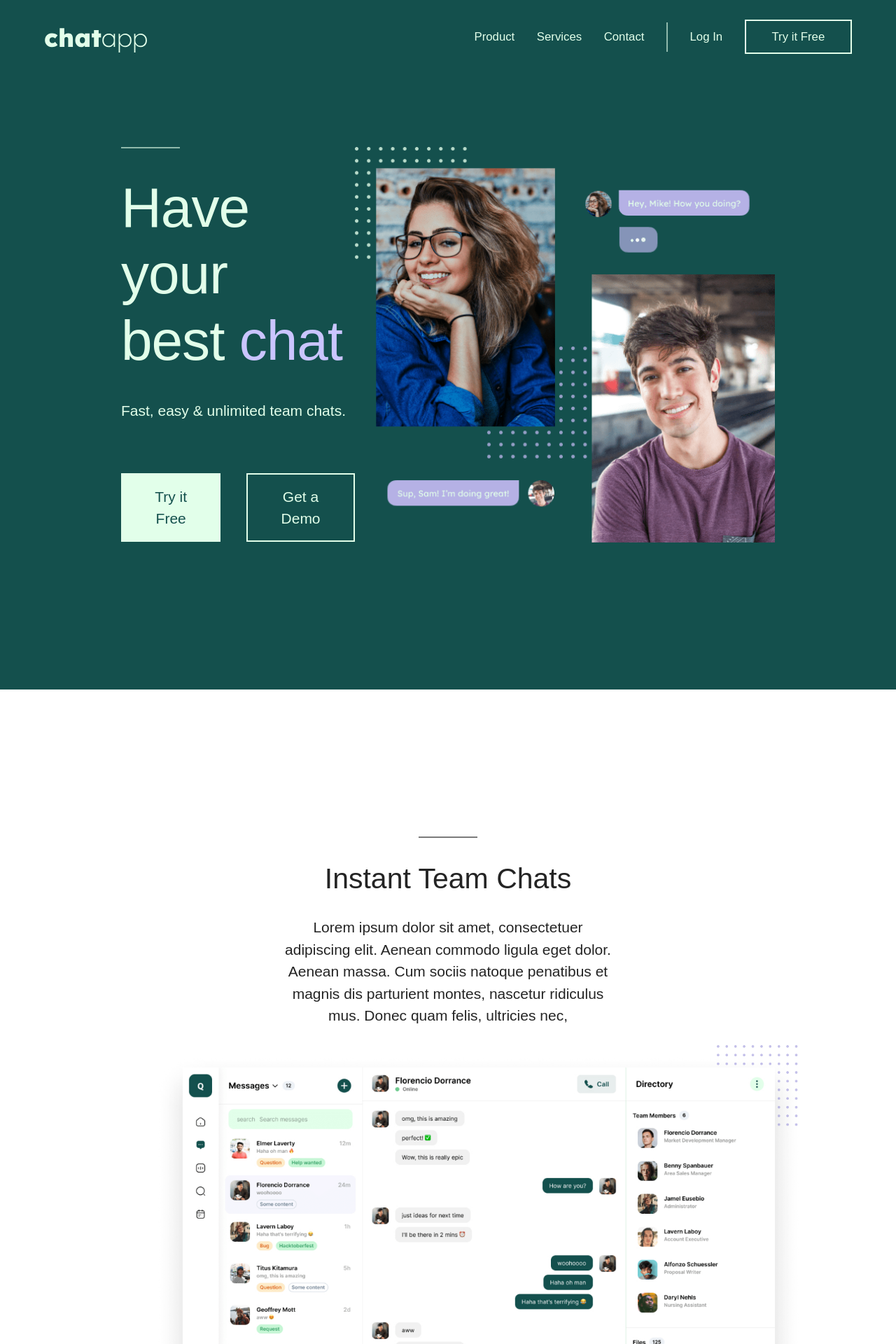
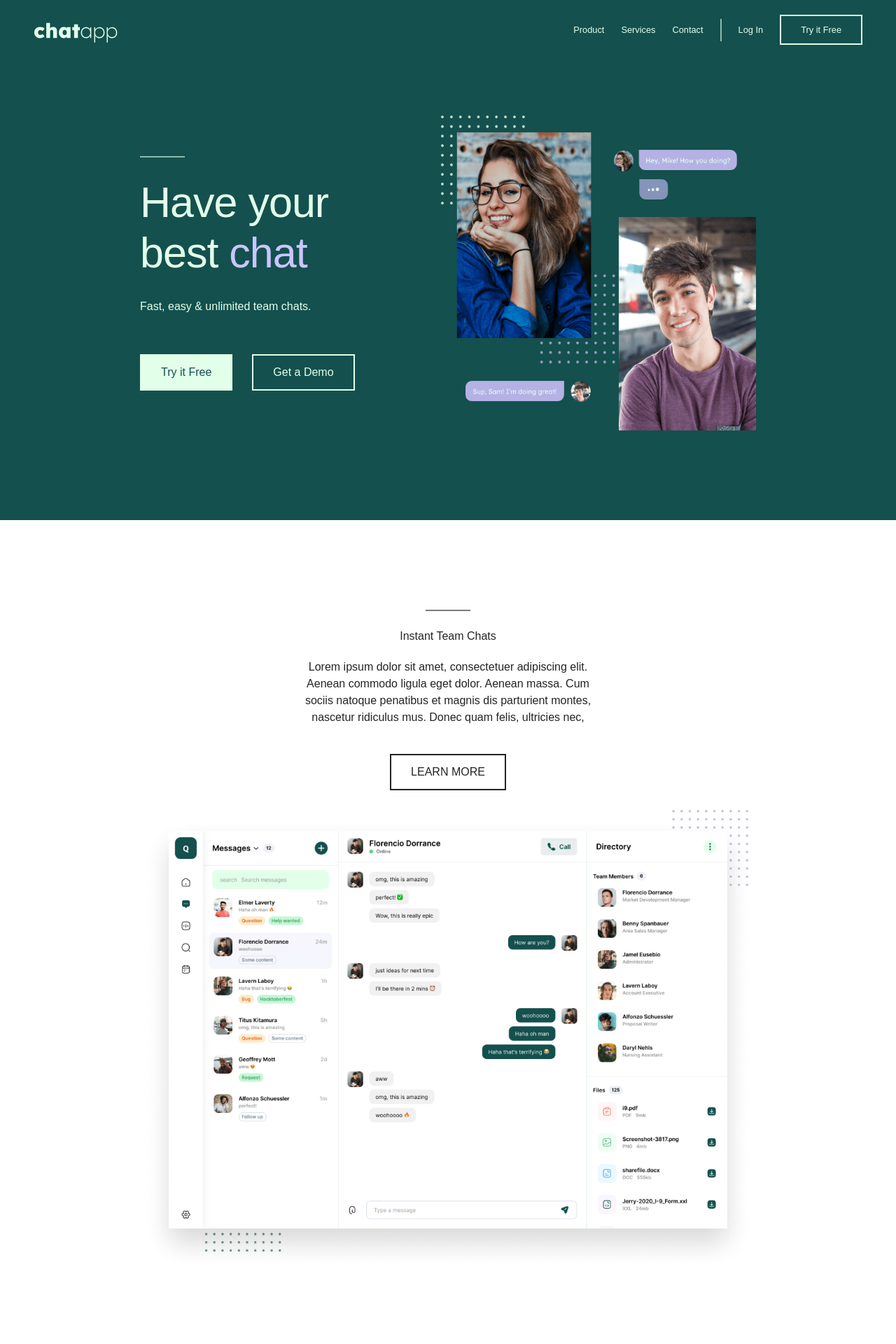
Before and after one commit to aka-luan/callapp-lp, a Next.js app: page / in a window 1280 px wide. Shown: the top 1920 px of the page at 70% size. Built offline with nearby package versions, Linux system fonts and the light colour scheme.

Commit message:
notebook responsivity

```diff
--- a/src/app/components/Footer.jsx
+++ b/src/app/components/Footer.jsx
@@ -3,11 +3,11 @@ import Image from 'next/image';
 import { IconBrandFacebook, IconBrandInstagram, IconBrandLinkedin, IconBrandX } from '@tabler/icons-react';
 export default function Footer() {
   return (
-    <footer id='footer' className='container mx-auto pt-40 pb-5'>
+    <footer id='footer' className='container mx-auto pt-32 xl:pt-40  pb-5'>
       <div className='grid grid-cols-[2fr_1fr_1fr_1fr_1fr] mb-32  '>
         <div className='flex flex-col'>
           <Image
-            className='mb-14'
+            className='w-[220px] xl:w-[320px] mb-14'
             src='/logo-dark.svg'
             width={320}
             height={210}
@@ -199,25 +199,25 @@ export default function Footer() {
         <div className='flex items-center gap-4'>
           <a href='https://x.com' target='_blank'>
             <IconBrandX
-              className='text-green transition-transform duration-200 ease-in-out hover:scale-95'
-              size={32}
+              className='text-green h-6 w-6 xl:h-8 xl:w-8 transition-transform duration-200 ease-in-out hover:scale-95'
+
             />
           </a>
           <a href='https://facebook.com' target='_blank'>
             <IconBrandFacebook
-              className='text-green transition-transform duration-200 ease-in-out hover:scale-95'
-              size={32}
+              className='text-green h-6 w-6 xl:h-8 xl:w-8 transition-transform duration-200 ease-in-out hover:scale-95'
+
             />
           </a>
           <a href='https://linkedin.com' target='_blank'>
           <IconBrandLinkedin
-              className='text-green transition-transform duration-200 ease-in-out hover:scale-95'
-              size={32}
+              className='text-green h-6 w-6 xl:h-8 xl:w-8 transition-transform duration-200 ease-in-out hover:scale-95'
+
             /></a>
           <a href='https://instagram.com' target='_blank'>
           <IconBrandInstagram
-              className='text-green transition-transform duration-200 ease-in-out hover:scale-95'
-              size={32}
+              className='text-green h-6 w-6 xl:h-8 xl:w-8 transition-transform duration-200 ease-in-out hover:scale-95'
+
             />
           </a>
         </div>
--- a/src/app/components/Header.jsx
+++ b/src/app/components/Header.jsx
@@ -10,6 +10,7 @@ export default function Header() {
             src='/logo.svg'
             width={160}
             height={105}
+            className='w-[130px] xl:w-[160px]'
             alt='chatapp writen in light green'
           />
         </a>
--- a/src/app/globals.css
+++ b/src/app/globals.css
@@ -8,7 +8,7 @@
   --green: #14504D;
   --lightgreen: #E2FFEA;
   --purple: #CAC5FF;
-  font-size: 21px;
+  font-size: 16px;
 }
 
 @media (prefers-color-scheme: dark) {
@@ -17,6 +17,13 @@
     --foreground: #ededed;
   }
 }
+
+@media (min-width: 1440px) {
+  :root {
+    font-size: 21px;
+  }
+}
+
 
 body {
   color: var(--foreground);
--- a/src/app/page.js
+++ b/src/app/page.js
@@ -8,11 +8,11 @@ export default function Home() {
     <div className=''>
       <Header />
       <main>
-        <section id='hero' className='bg-green pb-40 pt-20 text-lightgreen'>
+        <section id='hero' className='bg-green pb-32 xl:pb-40 pt-20 text-lightgreen'>
           <div className='container flex mx-auto items-center'>
             <div id='hero-text' className='flex flex-col flex-1'>
               <span className='h-[2px] w-16 bg-lightgreen opacity-60 mb-7'></span>
-              <h1 className='mb-7 font-medium text-3xl'>
+              <h1 className='mb-7 font-medium lg:text-3xl'>
                 Have your<br></br> best{' '}
                 <span className='text-purple'>chat</span>
               </h1>
@@ -25,22 +25,23 @@ export default function Home() {
               </div>
             </div>
             <div id='hero-img flex-1'>
-              <Image src='/hero-img.png' width={600} height={600} />
+              <Image src='/hero-img.png' width={600} height={600} className='lg:w-[450px] lg:h-[450px] xl:w-[600px] xl:h-[600px]'/>
             </div>
           </div>
         </section>
-        <section id='about' className='py-40 text-foreground'>
+        <section id='about' className='py-32 xl:py-40 text-foreground'>
           <div className='container flex flex-col mx-auto justify-center '>
             <span className='h-[2px] w-16 bg-foreground opacity-60 mb-6 self-center'></span>
-            <h2 className='mb-5 font-medium text-center text-2xl'>Instant Team Chats</h2>
-            <p className='mb-5 font-light text-center w-1/2 self-center'>
+            <h2 className='mb-5 font-medium text-center xl:text-2xl'>Instant Team Chats</h2>
+            <p className='mb-10 font-light text-center w-1/2 self-center'>
               Lorem ipsum dolor sit amet, consectetuer adipiscing elit. Aenean
               commodo ligula eget dolor. Aenean massa. Cum sociis natoque
               penatibus et magnis dis parturient montes, nascetur ridiculus mus.
               Donec quam felis, ultricies nec,
             </p>
+            <Button type={'secondary2'} className='mb-7 self-center'>LEARN MORE</Button>
             <Image
-              className='ml-[44px]'
+              className='xl:ml-[2.095238095238095rem]'
               src='/middle-section-img.png'
               width={1204}
               height={917}
@@ -50,15 +51,16 @@ export default function Home() {
         </section>
         <section
           id='cta'
-          className='py-40 px-12 bg-lightgreen text-foreground flex gap-24'>
+          className='py-32 xl:py-40 px-12 bg-lightgreen text-foreground flex gap-24'>
           <Image
             src='/cta-img.png'
             width={705}
             height={734}
+            className='w-[455px] xl:w-[705px]'
             alt='two mans talking in an modern office with some people in the background working and talking'
           />
           <div className='flex flex-col justify-center w-1/3'>
-            <h2 className='mb-5 font-light text-3xl leading-none'>
+            <h2 className='mb-5 font-light lg:text-2xl xl:text-3xl'>
               Perfect Solution for Small Businesses
             </h2>
             <p className='mb-10 font-light'>
--- a/tailwind.config.js
+++ b/tailwind.config.js
@@ -12,9 +12,9 @@ module.exports = {
       sm: '0.8rem',
       base: '1rem',
       xl: '1.25rem',
-      '2xl': ['1.953rem', '55px'],
+      '2xl': ['1.953rem', '2.625rem'],
       '3xl': ['3.815rem', {
-        lineHeight: '95px',
+        lineHeight: '4.525rem',
         letterSpacing: '-1px'
       }],
     },
@@ -40,6 +40,7 @@ module.exports = {
     container: {
       padding: {
         DEFAULT: '1rem',
+        lg: '3rem',
         xl: '5rem'
       },
     },
```
